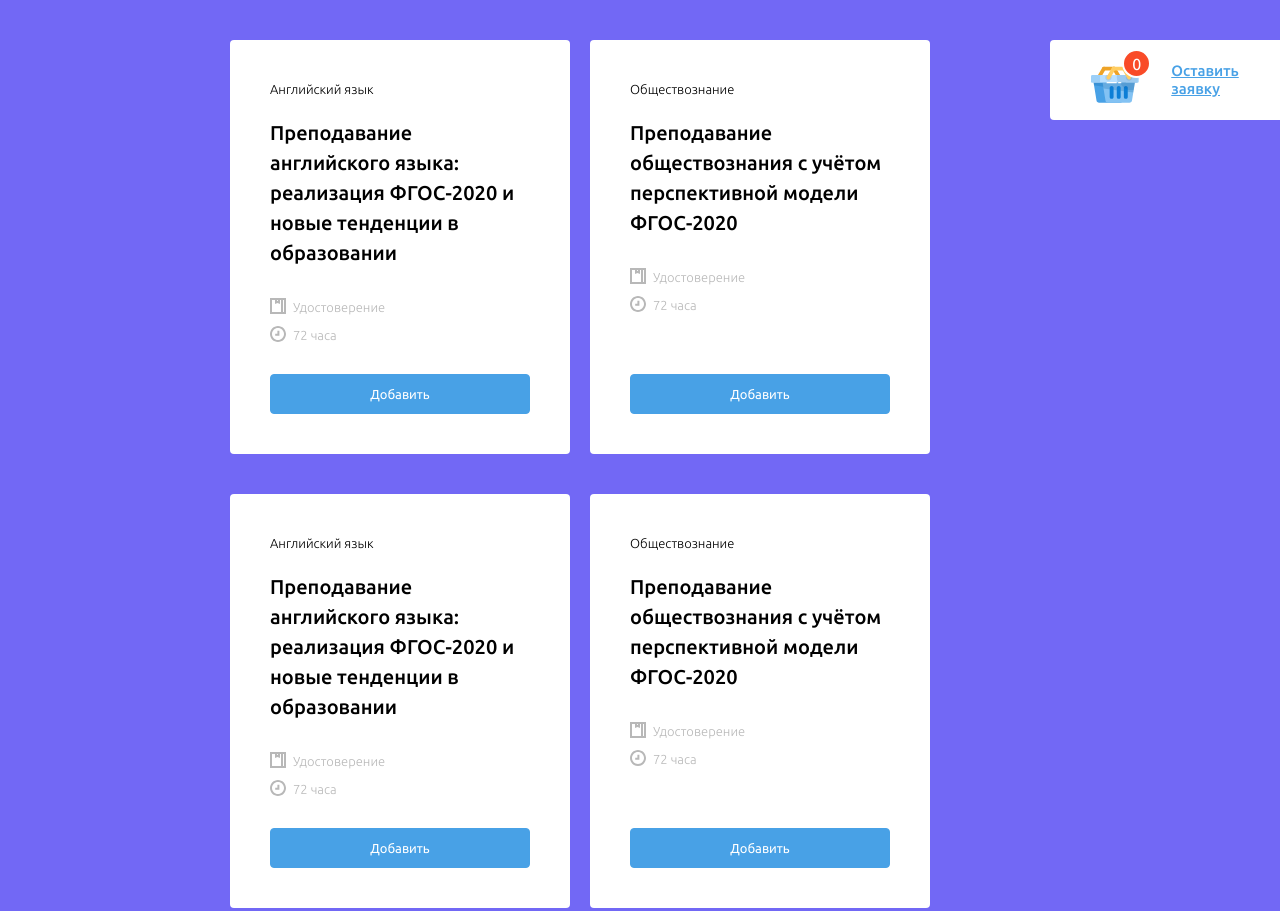
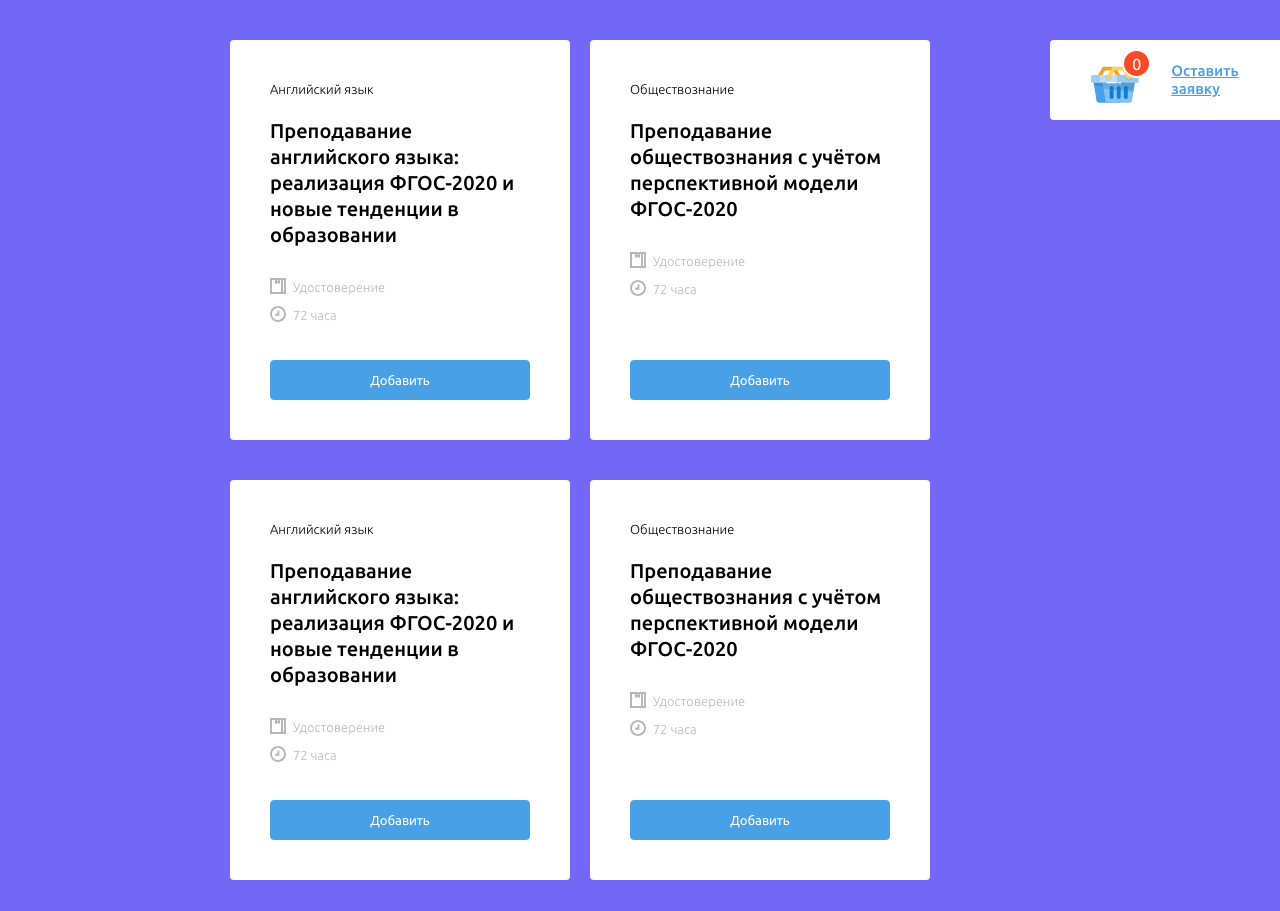
Before and after one commit to natashta/fox-test, a plain HTML site: page index.html in a window 1280 px wide. Shown: the top 911 px of the page. Drawn offline with Linux system fonts and the light colour scheme.

Commit message:
Update styles.css

```diff
--- a/styles.css
+++ b/styles.css
@@ -130,7 +130,7 @@ body {
     .cards__content--chosen {opacity: 0.3;}
 
     .cards__subj {padding-bottom: 20px;}
-    .cards__title {line-height: 30px; padding-bottom: 30px;}
+    .cards__title {line-height: 26px; padding-bottom: 30px;}
 
     .cards__document, .cards__time {color: #b8b8b8; padding-bottom: 10px;}
 
```
